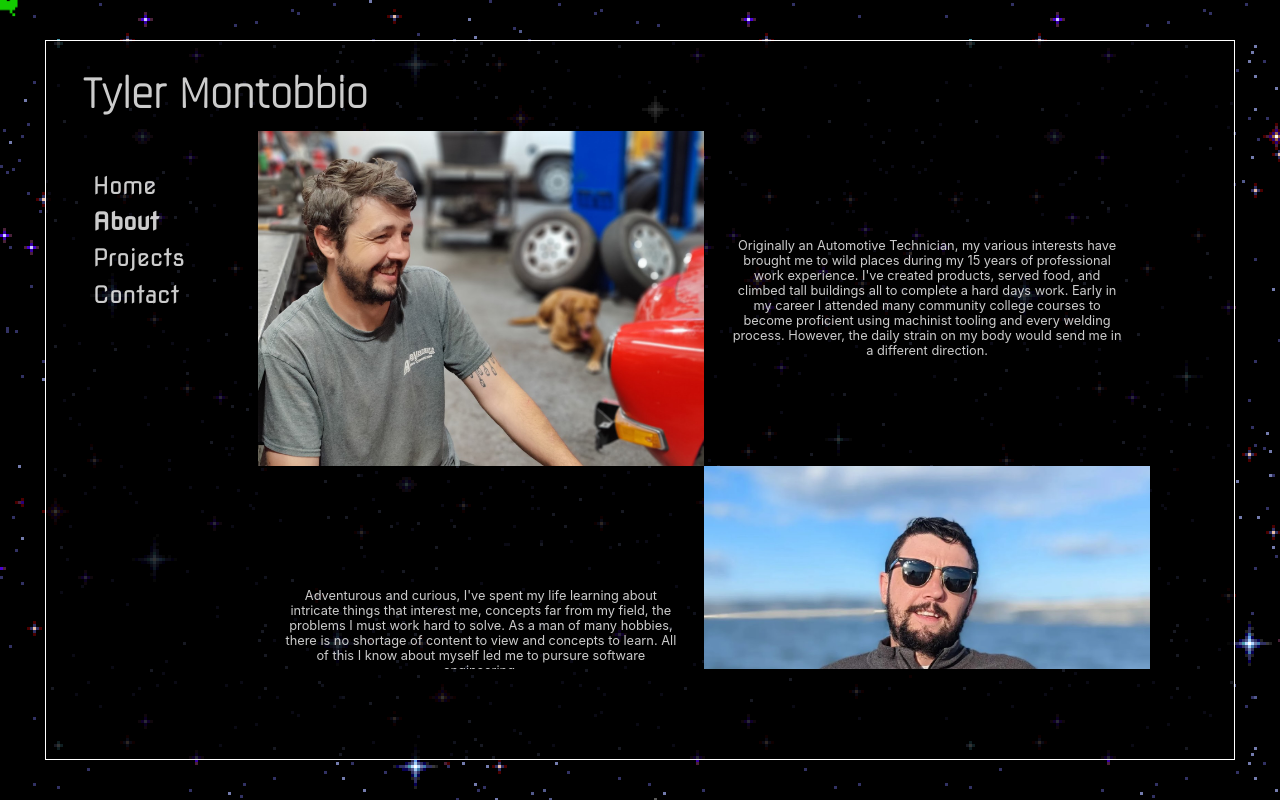
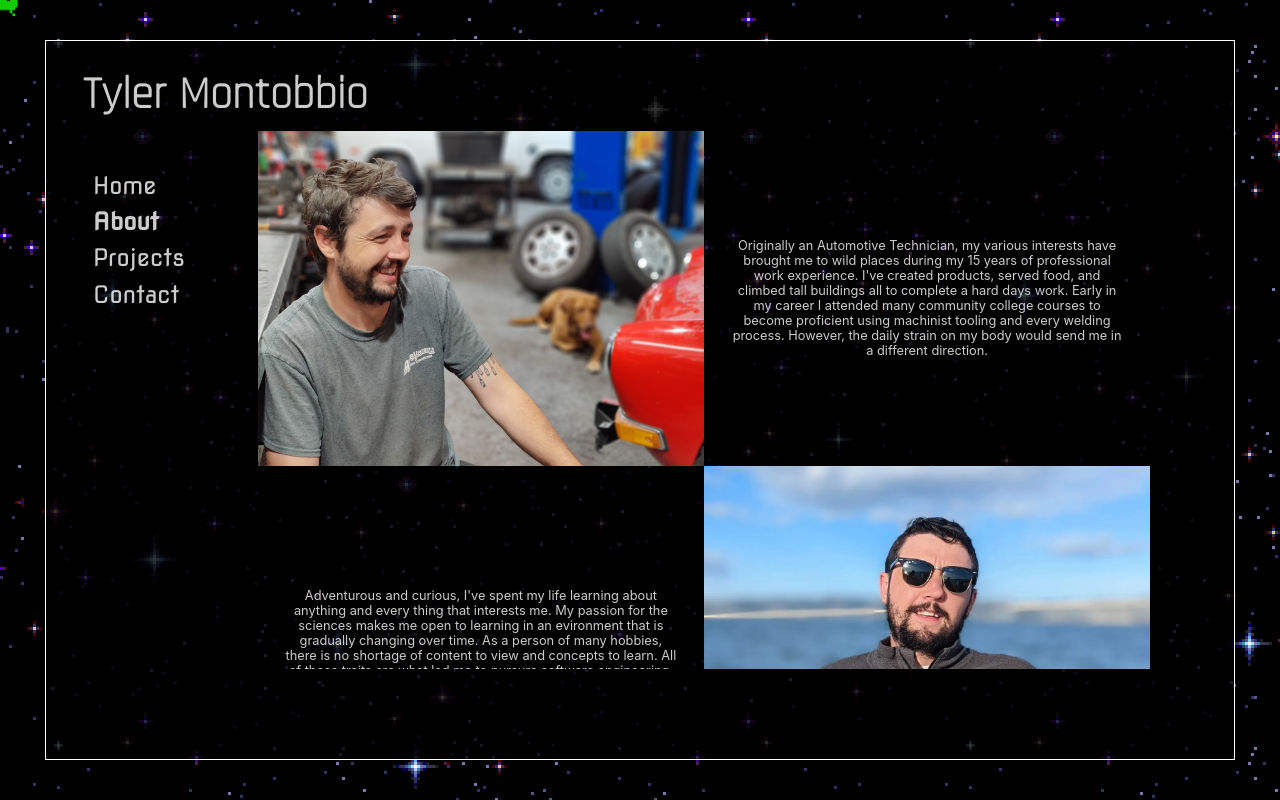
Before and after one commit to tmontobbio/tmontobbio-dev, a React (Create React App) app: page /about in a window 1280 px wide. Built offline with nearby package versions, Linux system fonts and the light colour scheme.

Commit message:
changed background

```diff
--- a/src/components/About.js
+++ b/src/components/About.js
@@ -8,7 +8,7 @@ export default function About() {
     return (
         <div id="about" className="child" >
             <img src={me1} className="grid-item-1" alt="tyler" /><span><p>Originally an Automotive Technician, my various interests have brought me to wild places during my 15 years of professional work experience.  I've created products, served food, and climbed tall buildings all to complete a hard days work.  Early in my career I attended many community college courses to become proficient using machinist tooling and every welding process.  However, the daily strain on my body would send me in a different direction.</p></span>
-            <img src={me2} className="grid-item-2" alt="tyler" /><span><p>Adventurous and curious, I've spent my life learning about intricate things that interest me, concepts far from my field, the problems I must work hard to solve.  As a man of many hobbies, there is no shortage of content to view and concepts to learn.  All of this I know about myself led me to pursure software engineering.</p></span>
+            <img src={me2} className="grid-item-2" alt="tyler" /><span><p>Adventurous and curious, I've spent my life learning about anything and every thing that interests me.  My passion for the sciences makes me open to learning in an evironment that is gradually changing over time.  As a person of many hobbies, there is no shortage of content to view and concepts to learn.  All of these traits are what led me to pursure software engineering.</p></span>
             <img src={me3} className="grid-item-3" alt="van" /><span><p>Naturally born a problem solver, there are few projects in life I wouldn't attempt.  I built my own camper van that I lived in and traveled for the better part of two years. I've framed, wired, roofed, and finished a shelter that I lived in for a year.  Tools have always been my language, and in code there's no shortage of tools.  I love to fix, build, create and learn.</p></span>
             <img src={me4} className="grid-item-4" alt="bug" /><span><p>This page wouldn't be complete without a section about Bug.  I could dedicate an entire website to her, which I just might do!  This dog has gotten me through the hardest of times, and I endlessly value the companionship provided by our furry friends.  Get outside, fix some stuff, take a hike!</p></span>
         </div >
```
